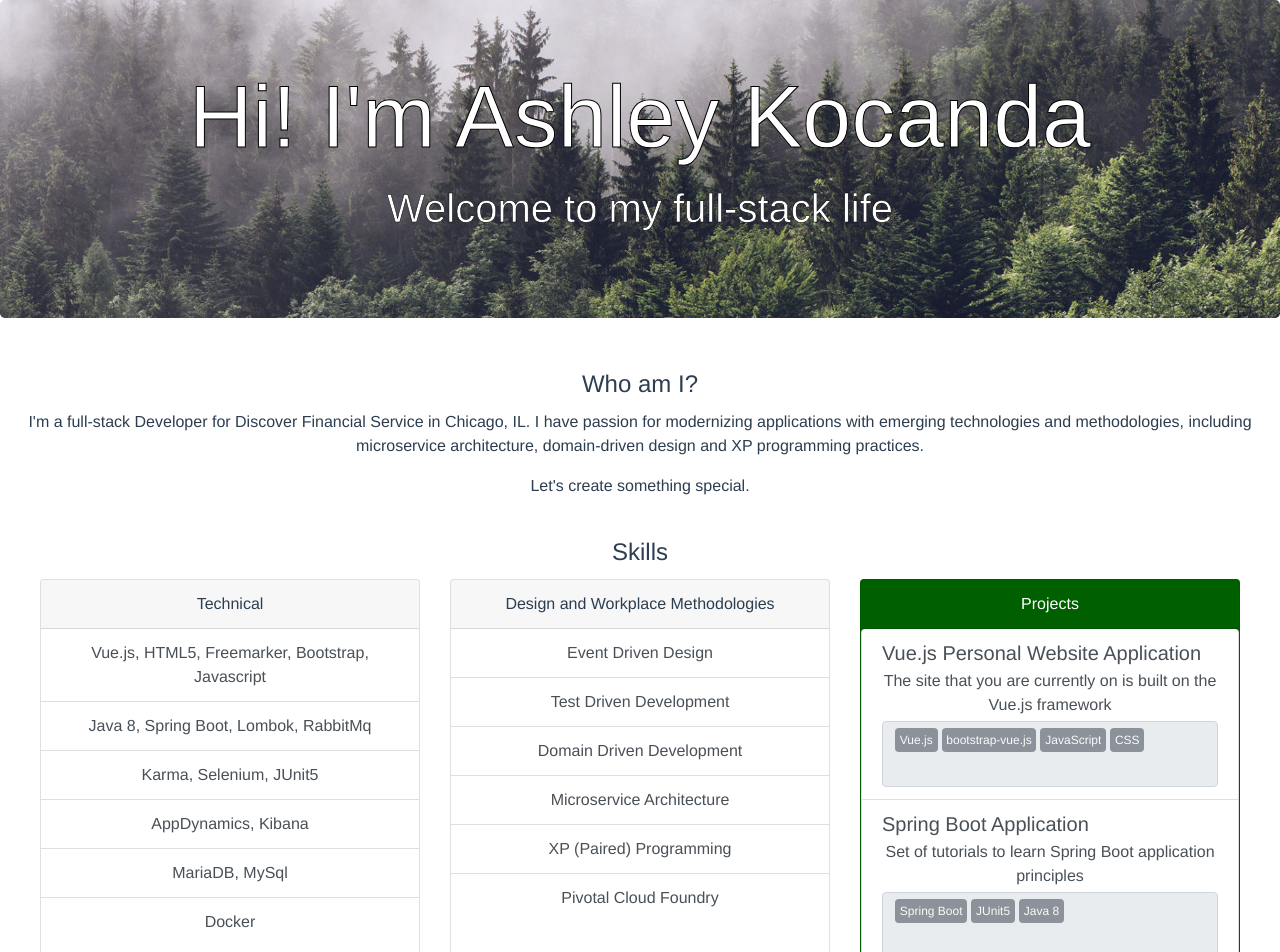
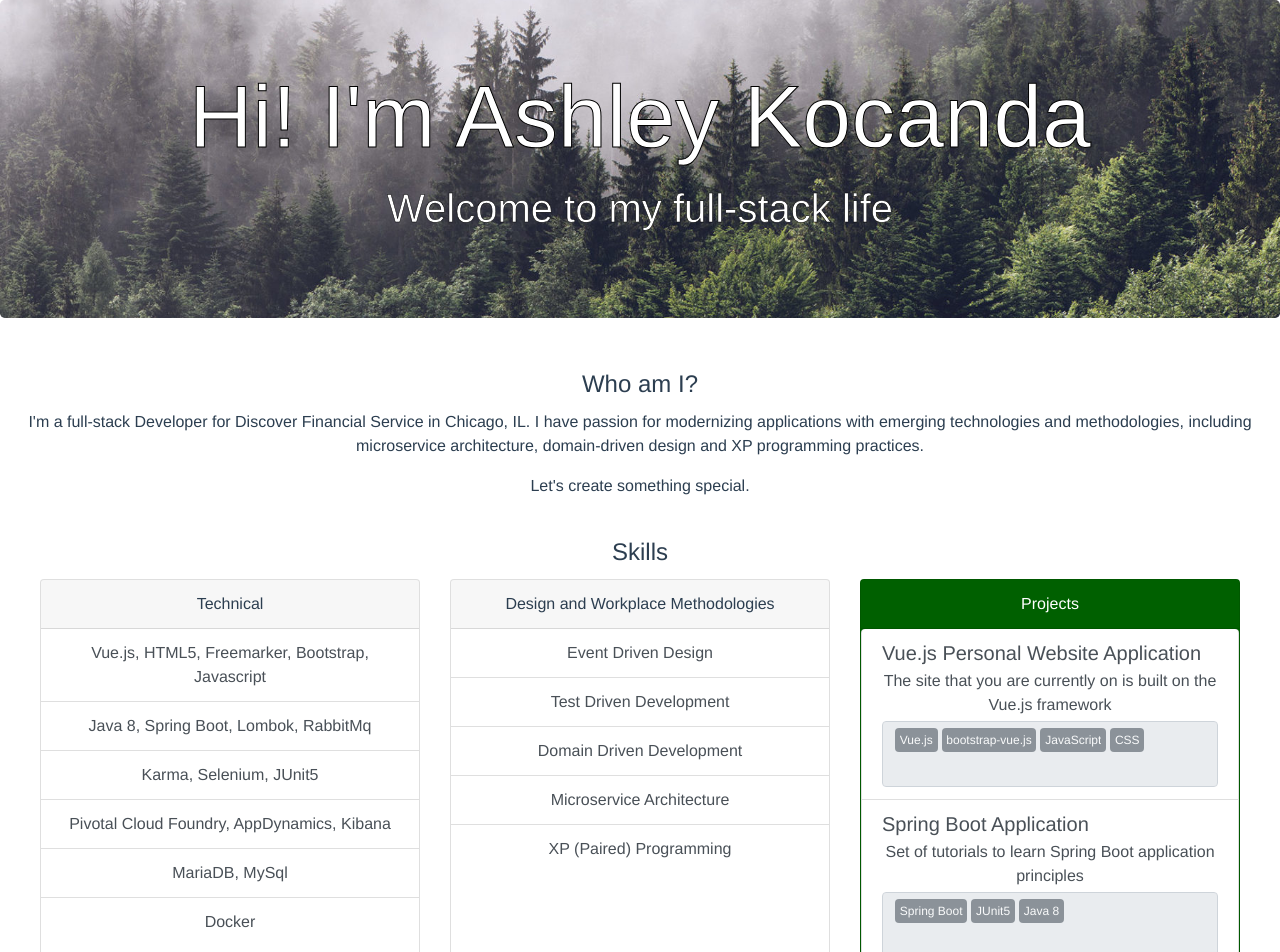
Before and after one commit to akocanda/VuePersonalSiteApplication, a Vue app: page / in a window 1280 px wide. Shown: the top 952 px of the page. Built offline with nearby package versions, Linux system fonts and the light colour scheme.

Commit message:
Remove Vue icon
+ Not need for page

```diff
--- a/public/index.html
+++ b/public/index.html
@@ -4,7 +4,6 @@
     <meta charset="utf-8">
     <meta http-equiv="X-UA-Compatible" content="IE=edge">
     <meta name="viewport" content="width=device-width,initial-scale=1.0">
-    <link rel="icon" href="<%= BASE_URL %>favicon.ico">
     <title><%= htmlWebpackPlugin.options.title %></title>
   </head>
   <body>
--- a/src/components/skills/Skills.vue
+++ b/src/components/skills/Skills.vue
@@ -7,7 +7,7 @@
                     <b-list-group-item href="#">Vue.js, HTML5, Freemarker, Bootstrap, Javascript</b-list-group-item>
                     <b-list-group-item href="#">Java 8, Spring Boot, Lombok, RabbitMq</b-list-group-item>
                     <b-list-group-item href="#">Karma, Selenium, JUnit5</b-list-group-item>
-                    <b-list-group-item href="#">AppDynamics, Kibana</b-list-group-item>
+                    <b-list-group-item href="#">Pivotal Cloud Foundry, AppDynamics, Kibana</b-list-group-item>
                     <b-list-group-item href="#">MariaDB, MySql</b-list-group-item>
                     <b-list-group-item href="#">Docker</b-list-group-item>
                 </b-list-group>
@@ -19,7 +19,6 @@
                     <b-list-group-item href="#">Domain Driven Development</b-list-group-item>
                     <b-list-group-item href="#">Microservice Architecture</b-list-group-item>
                     <b-list-group-item href="#">XP (Paired) Programming</b-list-group-item>
-                    <b-list-group-item href="#">Pivotal Cloud Foundry</b-list-group-item>
                 </b-list-group>
             </b-card>
             <b-card no-body header="Projects" style="background-color: darkgreen; color: white;">
```
Also changed, not shown: 1 other file (tests, documents, lock files or other folders).
